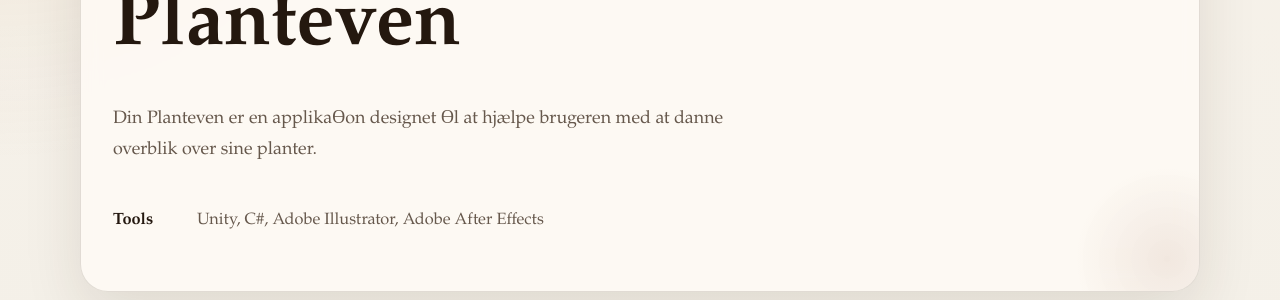
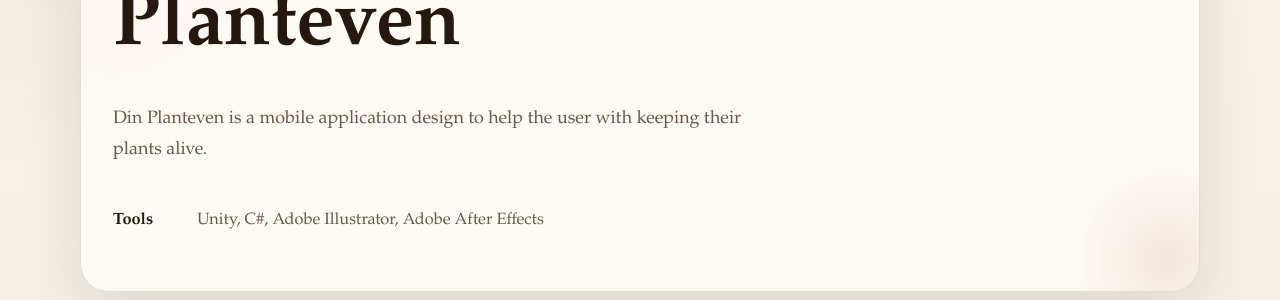
Before and after one commit to Akris19/portfolio, a Jekyll site: the page built from _projects/din_planteven.md, in a window 1280 px wide. Shown: the part 334-634 px from the top of the page. Built offline with Jekyll 4.4.1, drawn with Linux system fonts in a browser that asks for light colours.

Commit message:
added planteven

```diff
--- a/_projects/din_planteven.md
+++ b/_projects/din_planteven.md
@@ -1,7 +1,7 @@
 ---
 title: Din Planteven
-summary: Din Planteven er en applikaƟon designet Ɵl at hjælpe brugeren med at danne overblik over sine planter.
+summary: Din Planteven is a mobile application design to help the user with keeping their plants alive.
 year: 2022
 technologies: Unity, C#, Adobe Illustrator, Adobe After Effects
-order: 14
+order: 9
 ---
```
